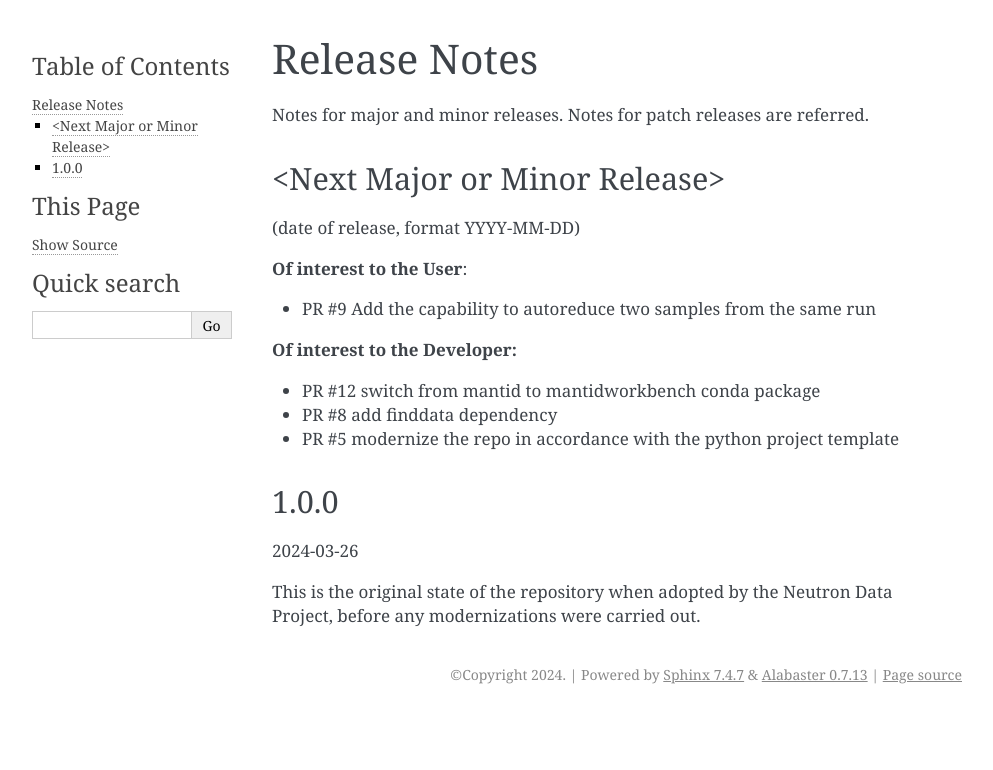
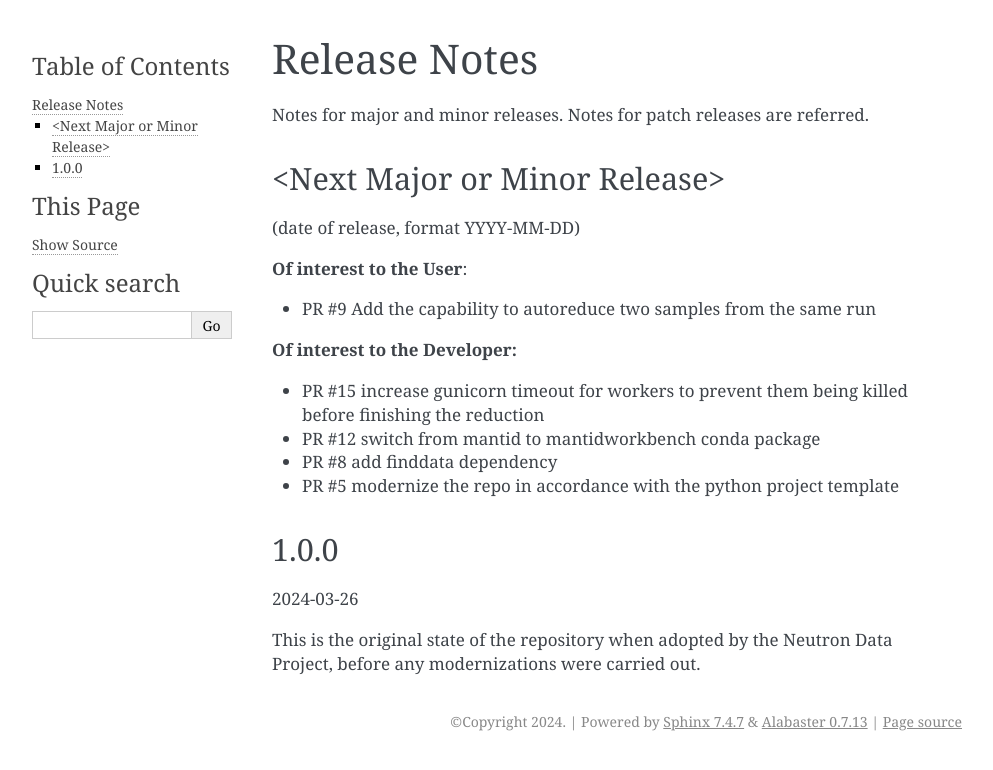
Before and after one commit to neutrons/MagnetismReflectometer, a Sphinx documentation site: the page built from docs/releases.rst, in a window 1280 px wide. Shown: the top 770 px of the page, without its empty margins (148-1141 px from the left). Built offline with Sphinx 7.4.7, drawn with Linux system fonts in a browser that asks for light colours; the version number could not be read and is left out.

Commit message:
increase timeout to prevent worker being killed
Signed-off-by: Jose Borreguero <borreguero@gmail.com>

```diff
--- a/docs/releases.rst
+++ b/docs/releases.rst
@@ -14,6 +14,7 @@ Notes for major and minor releases. Notes for patch releases are referred.
 
 **Of interest to the Developer:**
 
+- PR #15 increase gunicorn timeout for workers to prevent them being killed before finishing the reduction
 - PR #12 switch from mantid to mantidworkbench conda package
 - PR #8 add finddata dependency
 - PR #5 modernize the repo in accordance with the python project template
```
